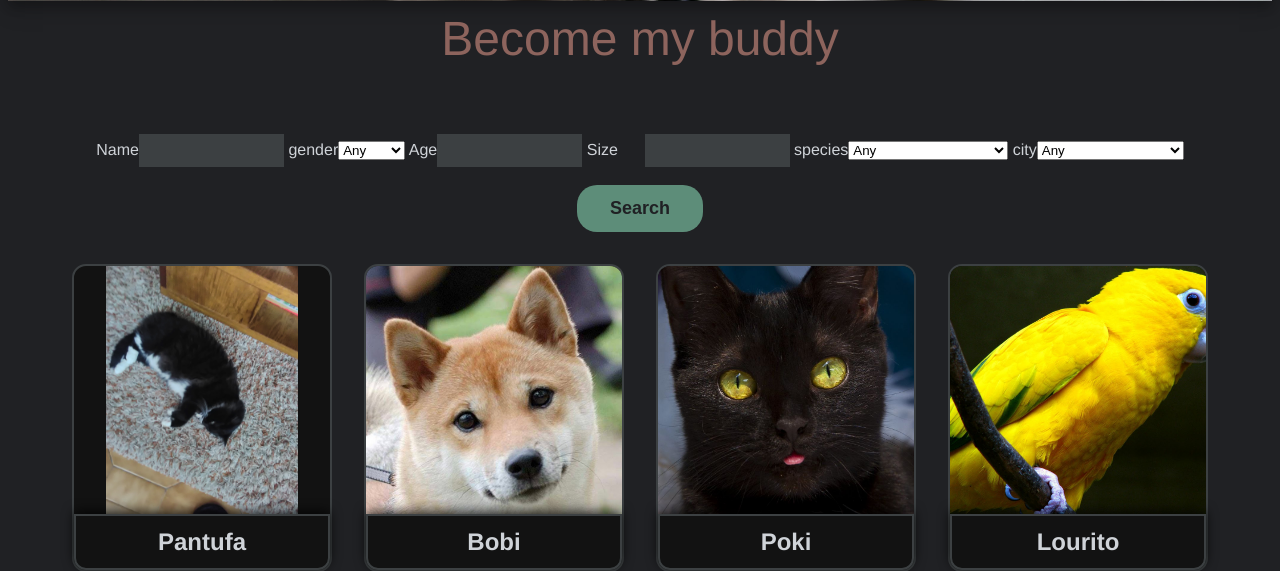
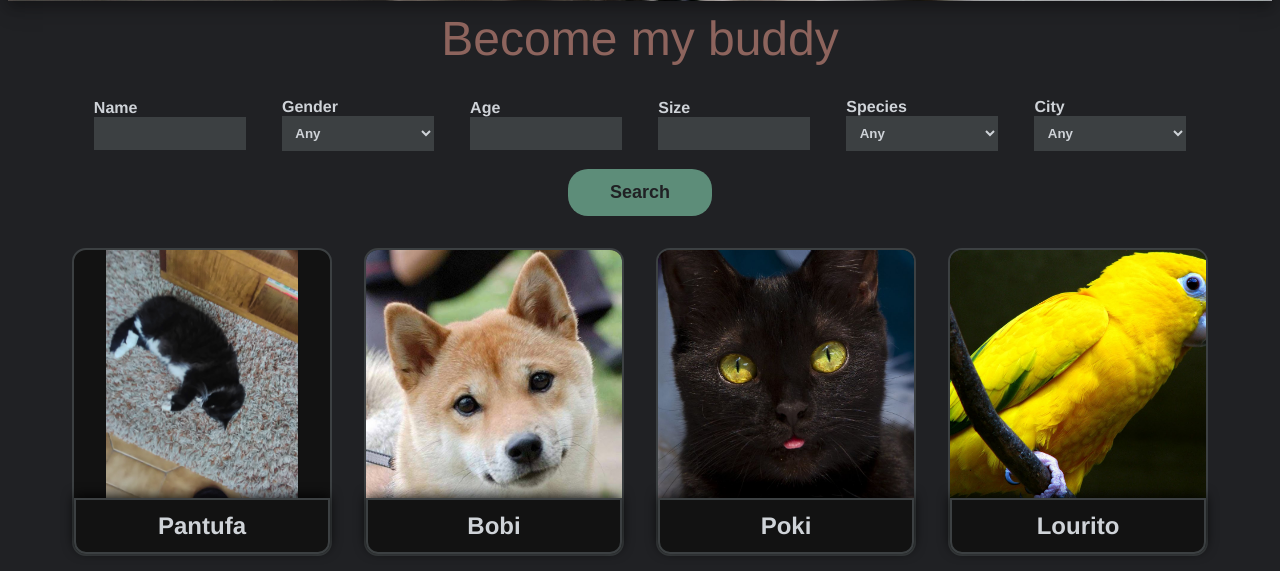
Before and after one commit to JoaoCostaIFG/LTW, a PHP site: page /pages/list.php in a window 1280 px wide. Shown: the part 553-1124 px from the top of the page. Run offline with PHP 8.4, Linux system fonts and the light colour scheme; data comes from the database, SQL or seed files in the repository.

Commit message:
Update: css for the listing feature form.

```diff
--- a/css/responsive.css
+++ b/css/responsive.css
@@ -5,13 +5,13 @@
     align-items: center;
   }
 
-  .listfilter input {
+  .listfilter-item {
     width: 60%;
   }
 
-  .listfilter input + input {
+  .listfilter-item + .listfilter-item {
     margin-left: 0;
-    margin-top: 1em;
+    margin-top: 2em;
   }
 
   #menu > ul > li > a {
--- a/css/style.css
+++ b/css/style.css
@@ -140,24 +140,44 @@ h4 a {
   text-align: center;
 }
 
-.listfilter input {
+.listfilter-item {
+  position: relative;
+  display: inline-block;
+  width: 12%; /* important */
+
+  text-align: left;
+}
+
+.listfilter-item > label {
+  position: absolute;
+  bottom: 100%;
+  left: 0;
+
+  font-weight: bold;
+}
+
+.listfilter-item > input,
+.listfilter-item > select,
+.listfilter-button {
+  border: none;
+  width: 100%; /* important */
   padding: 0.7em;
-  border: none;
-  width: 10%; /* important */
+  box-sizing: border-box;
 
   background-color: var(--light);
   color: var(--main);
   font-weight: bold;
 }
 
-.listfilter input + input {
+.listfilter-item + .listfilter-item {
   margin-left: 2em;
 }
 
-.listfilter input[type="submit"] {
+.listfilter-button {
   margin-top: 1em;
   text-align: center;
 
+  width: 8em; /* important */
   border-radius: 20px;
 
   background-color: var(--green);
@@ -165,7 +185,7 @@ h4 a {
   font-size: large;
 }
 
-.listfilter input[type="submit"]:hover {
+.listfilter-button:hover {
   background-color: var(--darkGreen);
   box-shadow: 0 6px 10px 0 rgba(0, 0, 0, 0.3), 0 8px 22px 0 rgba(0, 0, 0, 0.3); /* the edgehog */
 }
@@ -215,7 +235,8 @@ h4 a {
   float: left;
 }
 
-.petpost-description, .petpost-comment {
+.petpost-description,
+.petpost-comment {
   display: inline-block;
   border-radius: 10px;
   margin-left: 1em;
@@ -235,7 +256,8 @@ h4 a {
   width: 80%;
 }
 
-.petpost-comment p + p { /* data + author */
+.petpost-comment p + p {
+  /* data + author */
   text-align: right;
 
   font-size: 0.9em;
--- a/pages/list.php
+++ b/pages/list.php
@@ -12,20 +12,29 @@
 ?>
 
 <form class="listfilter" action="../pages/list.php" method="GET">
-  <br>
-  Name<input type="text" name="name" value="<?php echo $values['name'] ?>">
+  <div class="listfilter-item" >
+    <label for="name">Name</label>
+    <input id="name" type="text" name="name" value="<?php echo $values['name'] ?>">
+  </div>
+
   <?php drawGenders(true, $values['gender']); ?>
-  Age<input type="text" name="age" value="<?php echo $values['age'] ?>">
-  Size<input type="text" name="size" value="<?php echo $values['size'] ?>">
+  <div class="listfilter-item" >
+    <label for="age">Age</label>
+    <input id="age" type="text" name="age" value="<?php echo $values['age'] ?>">
+  </div>
+  <div class="listfilter-item" >
+    <label for="size">Size</label>
+    <input id="age" type="text" name="size" value="<?php echo $values['size'] ?>">
+  </div>
+
   <?php drawSpecies(true, $values['species']); ?>
   <?php drawCities(true, $values['city']); ?>
 
   <br>
-  <input type="submit" value="Search">
+  <input class="listfilter-button" type="submit" value="Search">
 </form>
 
 <?php
-
   drawPostList($posts);
   include('../templates/common/tpl_footer.php');
 ?>
--- a/templates/tpl_petInfo.php
+++ b/templates/tpl_petInfo.php
@@ -28,8 +28,11 @@ function drawOption($option_id, $option_name, $is_selected) {
     /*
     * Draws a set of $options with the $options_id and $options_name tags
     */
-
-    echo $options_name . '<select name="' . $options_id . '" id="' . $options_id . '">';
+?>
+    <div class="listfilter-item" >
+<?php
+    echo '<label for="' . $options_id . '">' . $options_name . '</label>';
+    echo '<select name="' . $options_id . '" id="' . $options_id . '">';
 
     if ($any_option)
         drawOption('any', 'Any', false);
@@ -42,6 +45,9 @@ function drawOption($option_id, $option_name, $is_selected) {
         echo "\n";
     }
     echo'</select>';
+?>
+  </div>
+<?php
 }
 ?>
 
@@ -58,7 +64,7 @@ function drawOption($option_id, $option_name, $is_selected) {
         );
         array_push($options, $option);
     }
-    drawOptions($any_option, $options, 'species', 'species', $selected_value);
+    drawOptions($any_option, $options, 'Species', 'species', $selected_value);
 }
 ?>
 
@@ -68,7 +74,7 @@ function drawOption($option_id, $option_name, $is_selected) {
     */
 
     $cities = getCities();
-    drawOptions($any_option, $cities, 'city', 'city', $selected_value);
+    drawOptions($any_option, $cities, 'City', 'city', $selected_value);
 }
 ?>
 
@@ -78,7 +84,7 @@ function drawOption($option_id, $option_name, $is_selected) {
     * Draws all colors in the database
     */
     $colors = getColors();
-    drawOptions($any_option, $colors, 'colors', 'color', $selected_value);
+    drawOptions($any_option, $colors, 'Colors', 'color', $selected_value);
 }
 ?>
 
@@ -95,6 +101,6 @@ function drawOption($option_id, $option_name, $is_selected) {
         'name' => 'Female'
     );
     $genders = array($option_male, $option_female);
-    drawOptions($any_option, $genders, 'gender', 'gender', $selected_value);
+    drawOptions($any_option, $genders, 'Gender', 'gender', $selected_value);
 }
 ?>
```
